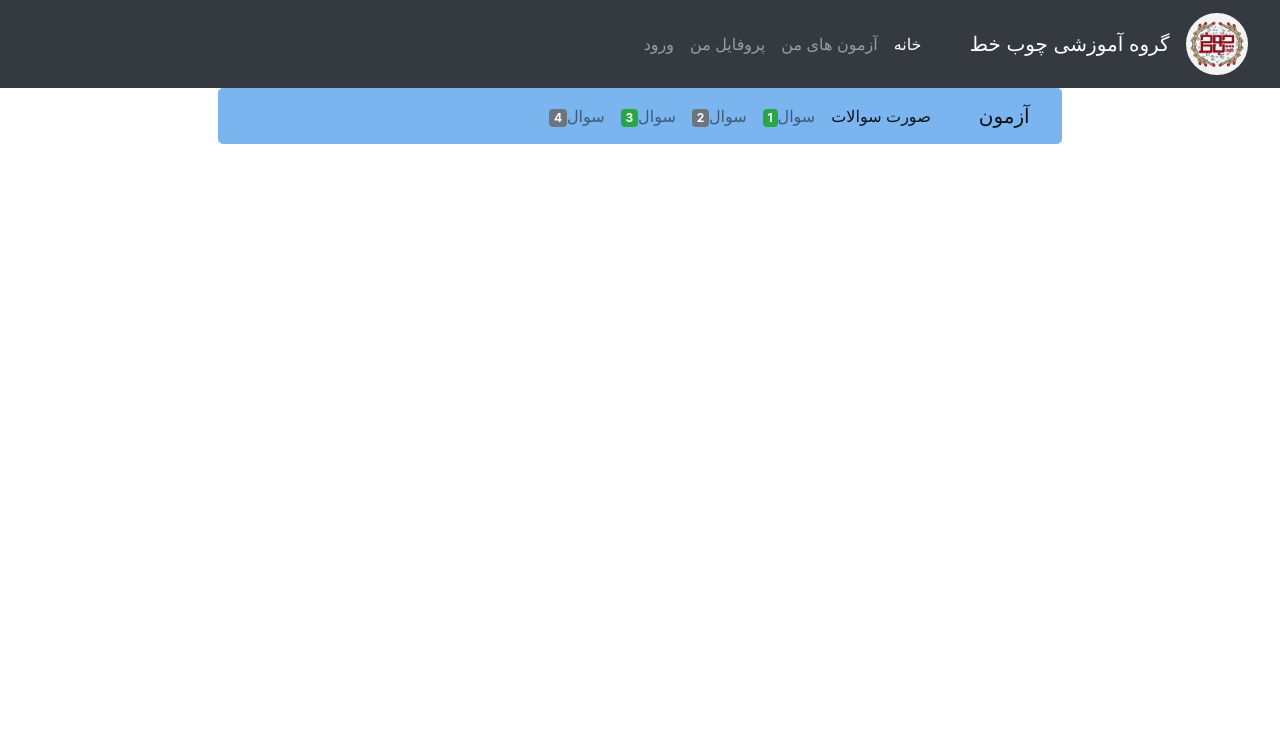
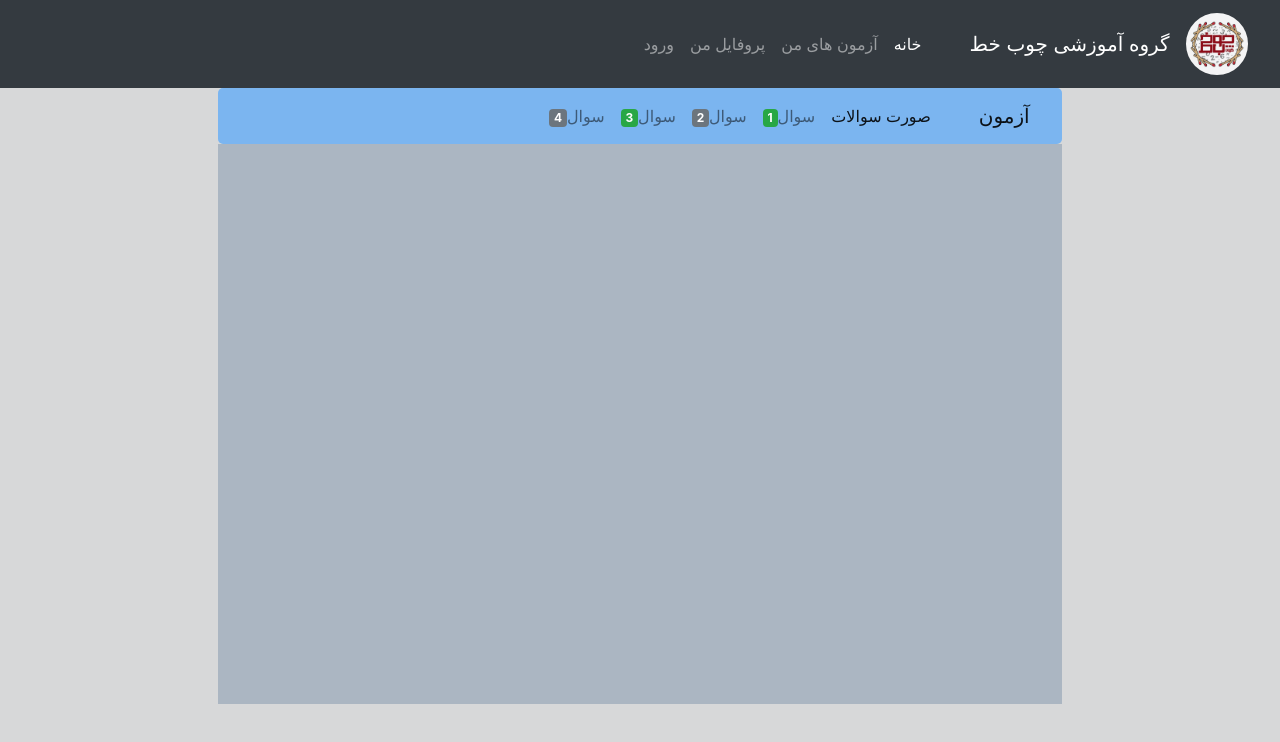
Before and after one commit to MahdiHGZ/ChoobKhat-ExamPlatform, a plain HTML site: page Front-End/exam.htm in a window 1280 px wide. Drawn offline with nearby package versions, Linux system fonts and the light colour scheme.

Commit message:
Update Front: exam.htm Style

```diff
--- a/Front-End/exam.htm
+++ b/Front-End/exam.htm
@@ -8,7 +8,7 @@
     <link rel="stylesheet" href="./style.css"/>
     <title>ChoobKhat</title>
 </head>
-<body>
+<body class="body-bg">
 
     <div class="row-12 rtl">
         <nav class="navbar navbar-expand-lg navbar-dark bg-dark">
@@ -52,6 +52,8 @@
               </ul>
             </div>
           </nav>
+
+          <div id="form-perbl" class="page-form"></div>
     </div>
     <div class="col-xs-0 col-sm-1 col-lg-2"></div>
   </div>
--- a/Front-End/style.css
+++ b/Front-End/style.css
@@ -3,7 +3,7 @@
 }
 
 .body-bg{
-    background-color:#cecfd0 ;
+    background-color:#d7d8d9 ;
 }
 
 .cardThem{
@@ -131,3 +131,8 @@
     background-color: #343a40 !Important;
     border: solid 1px #8f80a7;
 }
+
+.page-form{
+    background-color: rgb(171, 182, 194);
+    height: 1000%;
+}
```
